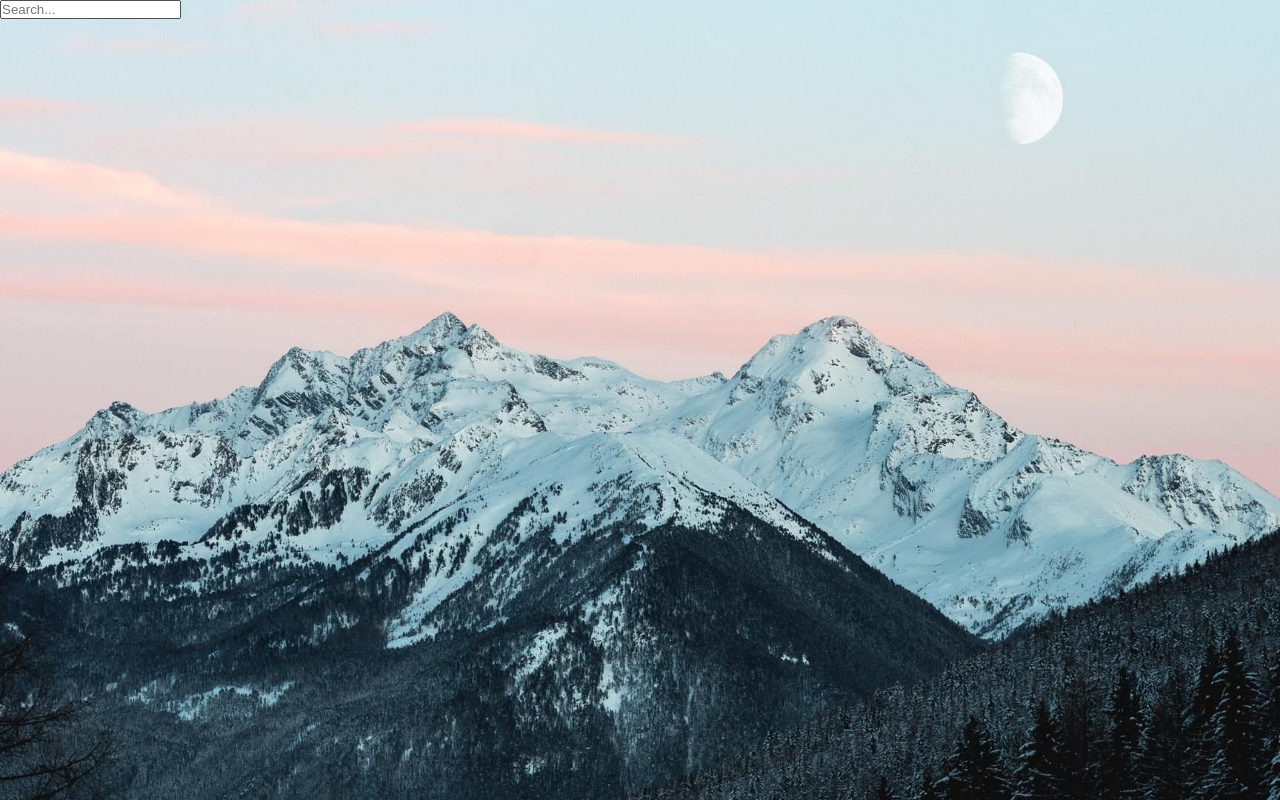
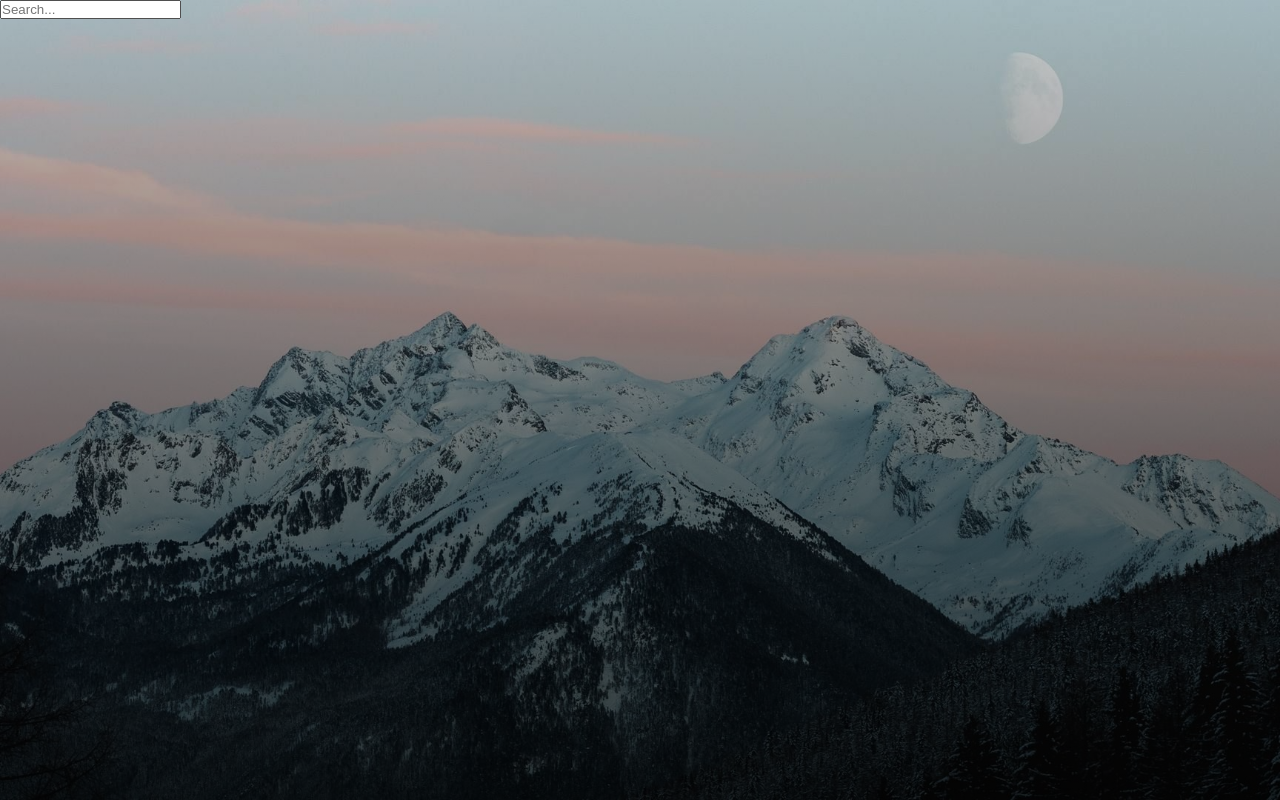
Before and after one commit to Mitchell-McShane/React_Weather_App, a React (Create React App) app: page / in a window 1280 px wide. Built offline with nearby package versions, Linux system fonts and the light colour scheme.

Commit message:
added linear-gradient"

```diff
--- a/src/App.css
+++ b/src/App.css
@@ -15,6 +15,11 @@
   transition: 0.4s ease;
 }
 
+.App.warm {
+  background-image: url('./images/warm-bg.jpg');
+}
+
 main {
   min-height: 100vh;
+  background-image: linear-gradient(to bottom, rgba(0,0,0,0.2), rgba(0,0,0,0.75));
 }
```
